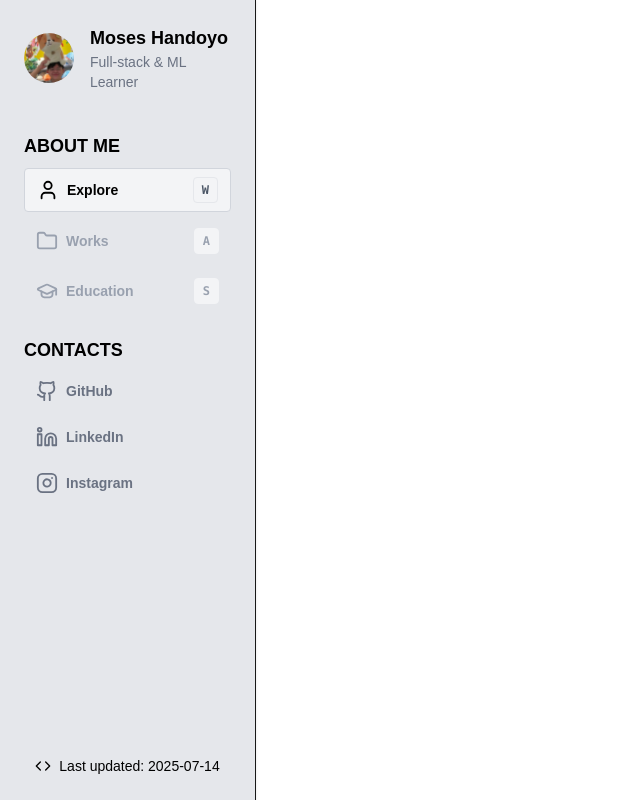
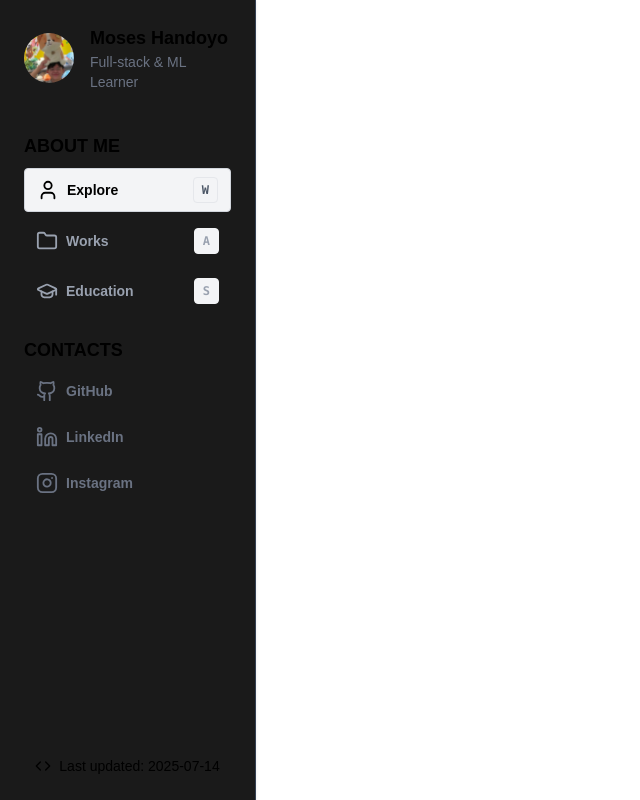
Before and after one commit to Natur7a/Portfolio, a Next.js app: page /Explore in a window 1280 px wide. Shown: the whole page, without its empty margins (0-640 px from the left). Built offline with nearby package versions, Linux system fonts and the light colour scheme.

Commit message:
enh: change colour contrast

```diff
--- a/src/app/component/navigation.tsx
+++ b/src/app/component/navigation.tsx
@@ -21,7 +21,7 @@ export function Navigation() {
   ]
 
   return (
-    <aside className="fixed top-0 left-0 h-screen w-64 bg-gray-200 border-r p-6 flex flex-col justify-between shadow-sm z-50">
+  <aside className="fixed top-0 left-0 h-screen w-64 bg-[#1a1a1a] border-r border-gray-700 p-6 flex flex-col justify-between shadow-sm z-50">
       <div>
         {/* Profile Info */}
         <div className="flex items-center mb-10 gap-4">
```
